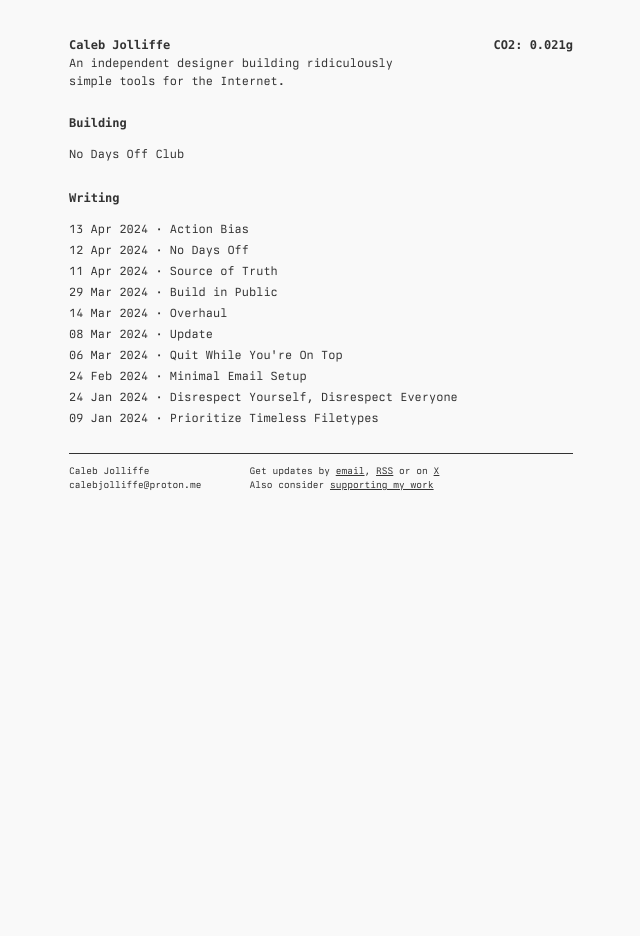
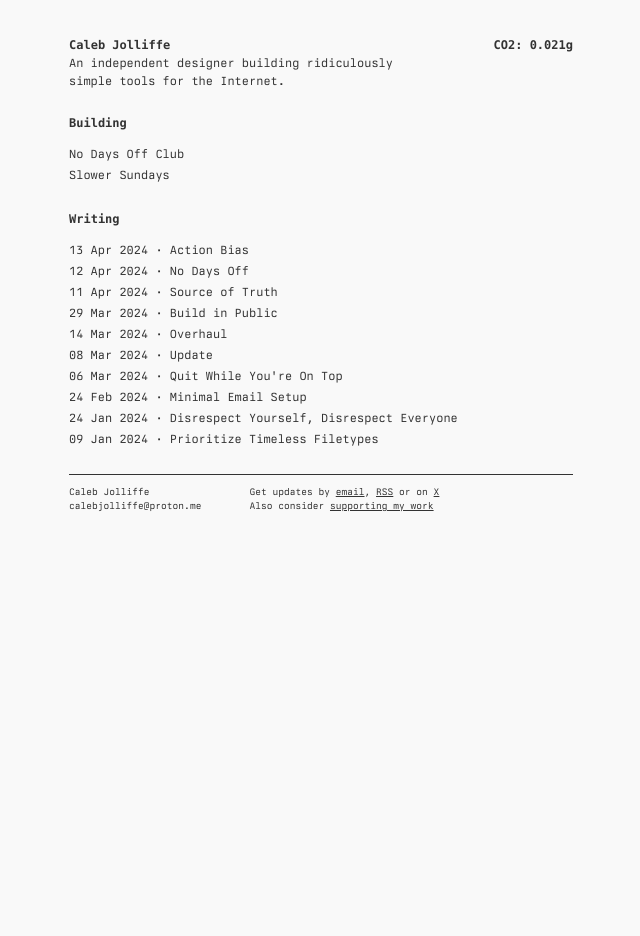
Before and after one commit to hayleyjolliffe/cv, a Jekyll site: the page built from index.html, in a window 1280 px wide. Shown: the whole page, without its empty margins (319-959 px from the left). Built offline with Jekyll 4.4.1, drawn with Linux system fonts in a browser that asks for light colours; some web fonts are replaced.

Commit message:
Add Slower Sundays link

```diff
--- a/index.html
+++ b/index.html
@@ -3,4 +3,4 @@
 title: Caleb Jolliffe
 ---
 
-<div id=home><h1>Building</h1><ul class=posts><li><span><a href="https://nodaysoffclub.substack.com" target="_blank">No Days Off Club</a></span></li></ul><h1>Writing</h1><ul class=posts>{% for post in site.posts %}<li><span>{{ post.date | date_to_string }}</span> · <a href="{{ post.url }}">{{ post.title }}</a></li>{% endfor %}</ul></div>
+<div id=home><h1>Building</h1><ul class=posts><li><span><a href="https://nodaysoffclub.substack.com" target="_blank">No Days Off Club</a></span></li><li><span><a href="https://slowersundays.substack.com" target="_blank">Slower Sundays</a></span></li></ul><h1>Writing</h1><ul class=posts>{% for post in site.posts %}<li><span>{{ post.date | date_to_string }}</span> · <a href="{{ post.url }}">{{ post.title }}</a></li>{% endfor %}</ul></div>
```
